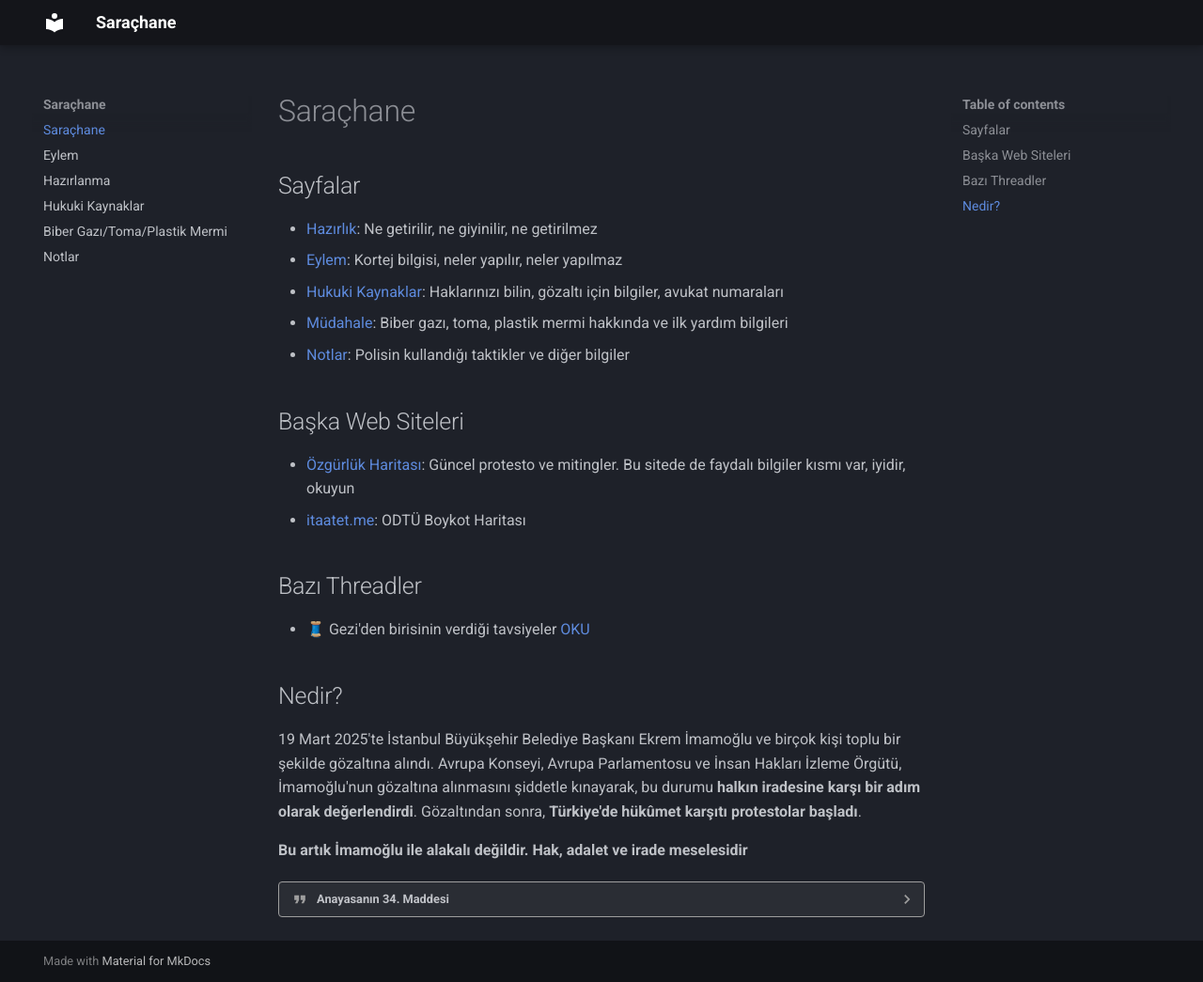
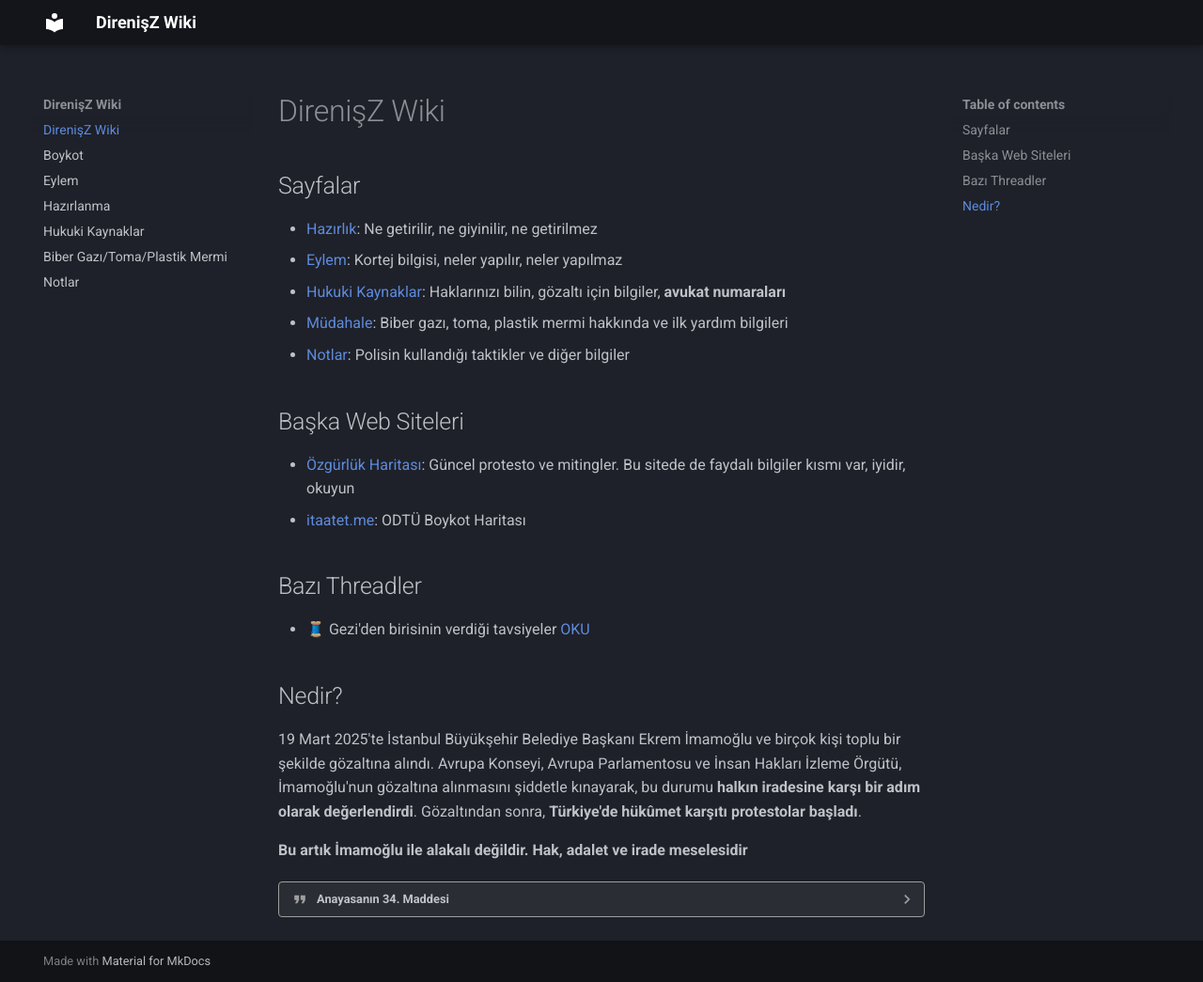
Before and after one commit to DirenisZ/wiki-old, an MkDocs documentation site: the page built from docs/index.md, in a window 1280 px wide and 1045 px high. Shown: the whole window at 94% size. Built offline with MkDocs 1.6.1 and Material for MkDocs 9.7.7, drawn with Linux system fonts in a browser that asks for light colours.

Commit message:
boykot ekle

```diff
--- a/docs/index.md
+++ b/docs/index.md
@@ -1,4 +1,4 @@
-# Saraçhane
+# DirenişZ Wiki
 
 ## Sayfalar
 
@@ -6,7 +6,7 @@
 
 - [Hazırlık](./hazırlık.md): Ne getirilir, ne giyinilir, ne getirilmez
 - [Eylem](./eylem.md): Kortej bilgisi, neler yapılır, neler yapılmaz
-- [Hukuki Kaynaklar](./hukuk.md): Haklarınızı bilin, gözaltı için bilgiler, avukat numaraları
+- [Hukuki Kaynaklar](./hukuk.md): Haklarınızı bilin, gözaltı için bilgiler, **avukat numaraları**
 - [Müdahale](./mudahale.md): Biber gazı, toma, plastik mermi hakkında ve ilk yardım bilgileri
 - [Notlar](./notlar.md): Polisin kullandığı taktikler ve diğer bilgiler
 
--- a/mkdocs.yml
+++ b/mkdocs.yml
@@ -1,4 +1,4 @@
-site_name: Saraçhane
+site_name: DirenişZ Wiki
 
 theme:
   name: material
```
Also changed, not shown: docs/boykot.md (added, +7 -0 lines), docs/img/boykot-1.jpg (added), docs/img/boykot-alternatif.jpg (added), docs/notlar.md (line endings or trailing spaces).
